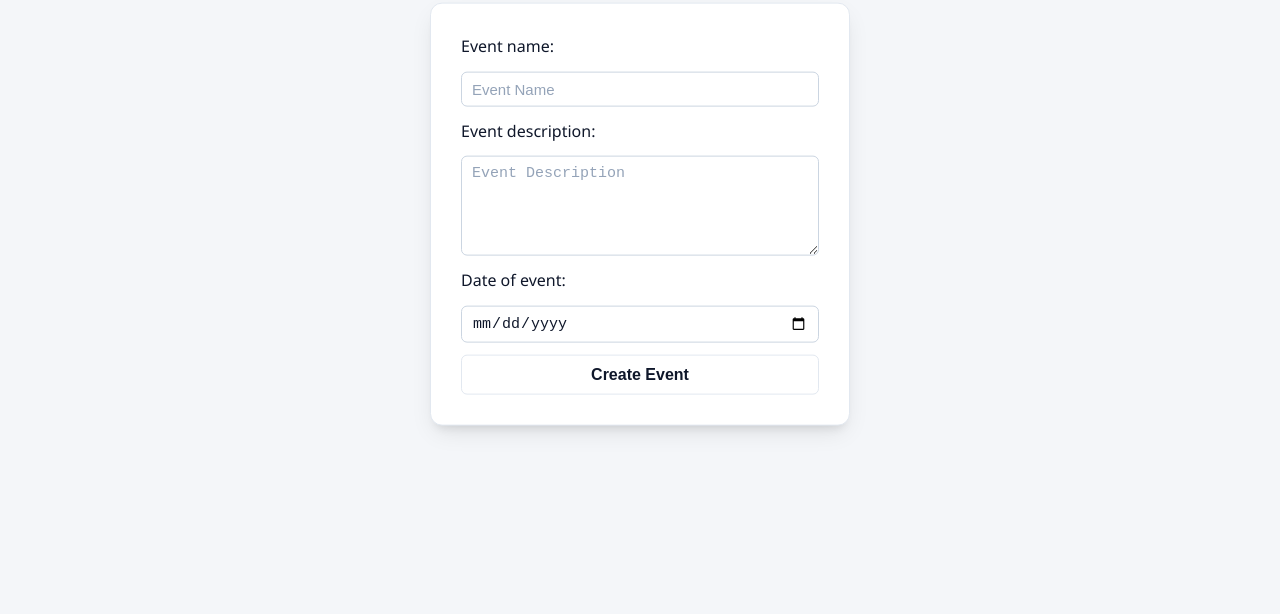
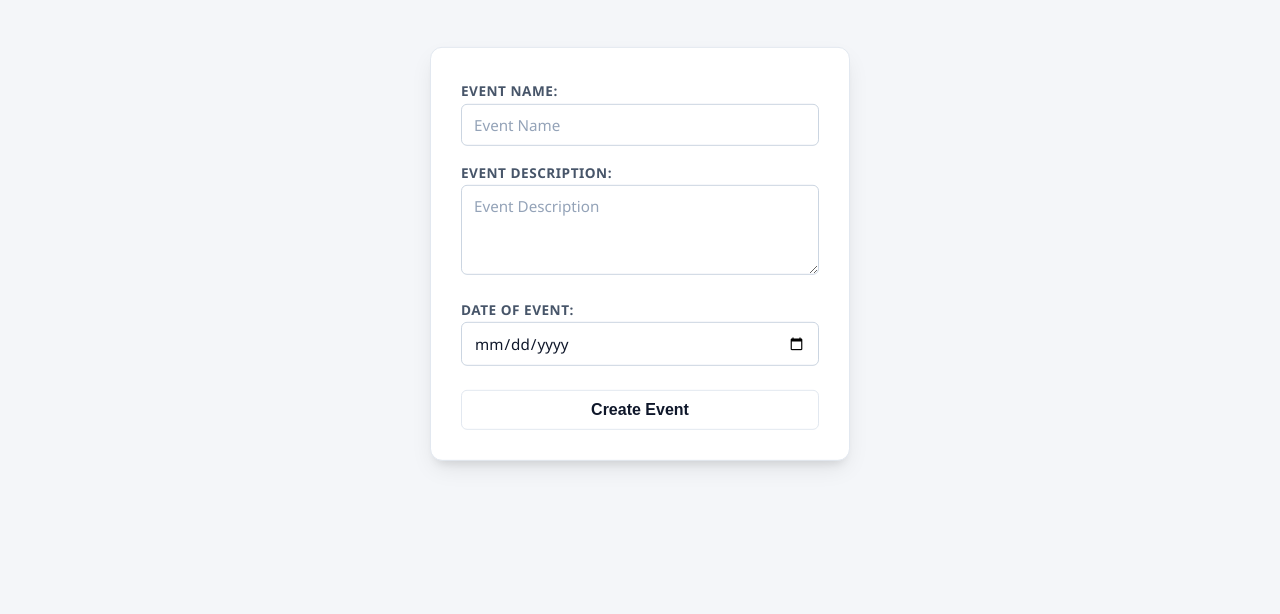
Before and after one commit to shawnie-webdev/gnotes, a website: page public/calendar/new.html in a window 1280 px wide. Shown: the part 186-800 px from the top of the page. Drawn offline with nearby package versions, Linux system fonts and the light colour scheme.

Commit message:
pusher hrhehe

```diff
--- a/public/calendar/new.html
+++ b/public/calendar/new.html
@@ -2,7 +2,8 @@
 <html lang="en">
 <head>
     <meta charset="UTF-8">
-    <title>GoldenNotes</title>
+    <meta name="viewport" content="width=device-width, initial-scale=1.0">
+    <title>GoldenNotes - Add Event</title>
     <link rel="stylesheet" href="./../master.css">
 
     <!-- Supabase JS Client CDN -->
@@ -11,10 +12,9 @@
     <style>
         .floating-div {
             position: absolute;
-            top: 50%;
+            top: 55%;
             left: 50%;
             transform: translate(-50%, -50%);
-
             width: 100%;
             max-width: 420px;
             background: #ffffff;
@@ -28,15 +28,41 @@
         #form {
             display: flex;
             flex-direction: column;
-            gap: 12px;
+            gap: 14px;
+        }
+
+        #form label {
+            font-size: 0.85rem;
+            font-weight: 600;
+            color: #475569;
+            text-transform: uppercase;
+            letter-spacing: 0.5px;
         }
 
         .form-input, .form-textarea {
             width: 100%;
-            padding: 8px 10px;
+            padding: 10px 12px;
             border: 1px solid #cbd5e1;
             border-radius: 6px;
+            font-size: 0.95rem;
             box-sizing: border-box;
+            font-family: inherit;
+        }
+
+        .form-input:focus, .form-textarea:focus {
+            outline: none;
+            border-color: #2563eb;
+            box-shadow: 0 0 0 3px rgba(37, 99, 235, 0.1);
+        }
+
+        .form-textarea {
+            resize: vertical;
+            min-height: 90px;
+        }
+
+        #submit-button {
+            margin-top: 10px;
+            width: 100%;
         }
     </style>
 </head>
@@ -68,25 +94,31 @@
     </div>
 </header>
 
-<h1 class="centerx">Create an Event</h1>
+<h1 class="centerx" style="text-align: center; margin-top: 30px;">Create an Event</h1>
 
 <div class="floating-div">
     <form id="form">
+        <div>
             <label for="event_name">Event name:</label>
             <input type="text" id="event_name" class="form-input" placeholder="Event Name" required>
+        </div>
 
+        <div>
             <label for="event_description">Event description:</label>
             <textarea id="event_description" class="form-textarea" placeholder="Event Description"></textarea>
+        </div>
 
+        <div>
             <label for="date">Date of event:</label>
             <input type="date" id="date" class="form-input" name="event-date" required>
+        </div>
 
         <button type="submit" id="submit-button" class="generic_button">Create Event</button>
     </form>
 </div>
 
 <script>
-    // 1. Removed ES Module import. Initialize client from CDN global instance directly:
+    // 1. Initialize using CDN client (window.supabase)
     const SUPABASE_URL = 'https://cqxlnmvmfkylozcdffxf.supabase.co';
     const SUPABASE_ANON_KEY = 'eyJhbGciOiJIUzI1NiIsInR5cCI6IkpXVCJ9.eyJpc3MiOiJzdXBhYmFzZSIsInJlZiI6ImNxeGxubXZtZmt5bG96Y2RmZnhmIiwicm9sZSI6ImFub24iLCJpYXQiOjE3ODg3NDc4OTMsImV4cCI6MjEwNDMyMzg5M30.mpxEjcWdD9Vy0WsHRL7O8n1fWfnKInsBmOgaYsiv_38';
 
@@ -95,7 +127,6 @@
     async function fetchTable(tableName, searchFor = undefined) {
         try {
             let query = supabase.from(tableName).select('*');
-
             if (searchFor && typeof searchFor === 'object') {
                 Object.keys(searchFor).forEach(key => {
                     query = query.eq(key, searchFor[key]);
@@ -104,11 +135,9 @@
                 if (error) throw error;
                 return data;
             }
-
             const { data, error } = await query;
             if (error) throw error;
             return data;
-
         } catch (error) {
             console.error(`Error fetching from table "${tableName}":`, error.message);
             return null;
@@ -118,7 +147,6 @@
     async function newCol(table, data, matchCriteria = undefined) {
         try {
             let query;
-
             if (matchCriteria && typeof matchCriteria === 'object') {
                 query = supabase.from(table).update(data);
                 Object.keys(matchCriteria).forEach(key => {
@@ -129,22 +157,20 @@
             }
 
             const { data: result, error } = await query.select();
-
             if (error) throw error;
             return result;
-
         } catch (error) {
             console.error(`Error executing newCol on table "${table}":`, error.message);
             return null;
         }
-    } // Properly closed newCol function block
+    }
 
-    // 2. MAIN CODE LOGIC
+    // 2. Form submission logic
     document.addEventListener("DOMContentLoaded", () => {
         const form = document.getElementById("form");
 
         form.addEventListener("submit", async (e) => {
-            e.preventDefault(); // Stop native page refresh
+            e.preventDefault(); // Prevents page reload on submit
 
             const name = document.getElementById("event_name").value;
             const desc = document.getElementById("event_description").value;
@@ -153,18 +179,17 @@
             const { data: { session }, error } = await supabase.auth.getSession();
 
             if (error || !session) {
-                alert("Please log in to create events.");
+                alert("Please log in to create an event.");
                 return;
             }
 
             const user = session.user;
 
-            // Corrected column name from 'event-date' to 'event_date'
             const result = await newCol("calendar", {
                 'title': name,
-                'event_date': date,
+                'event_date': date, // Fixed key: changed 'event-date' to 'event_date'
                 'description': desc,
-                'user_id': user.id,
+                'user_id': user.id
             });
 
             if (result) {
```
Lines whose indentation alone changed are shown as unchanged.
